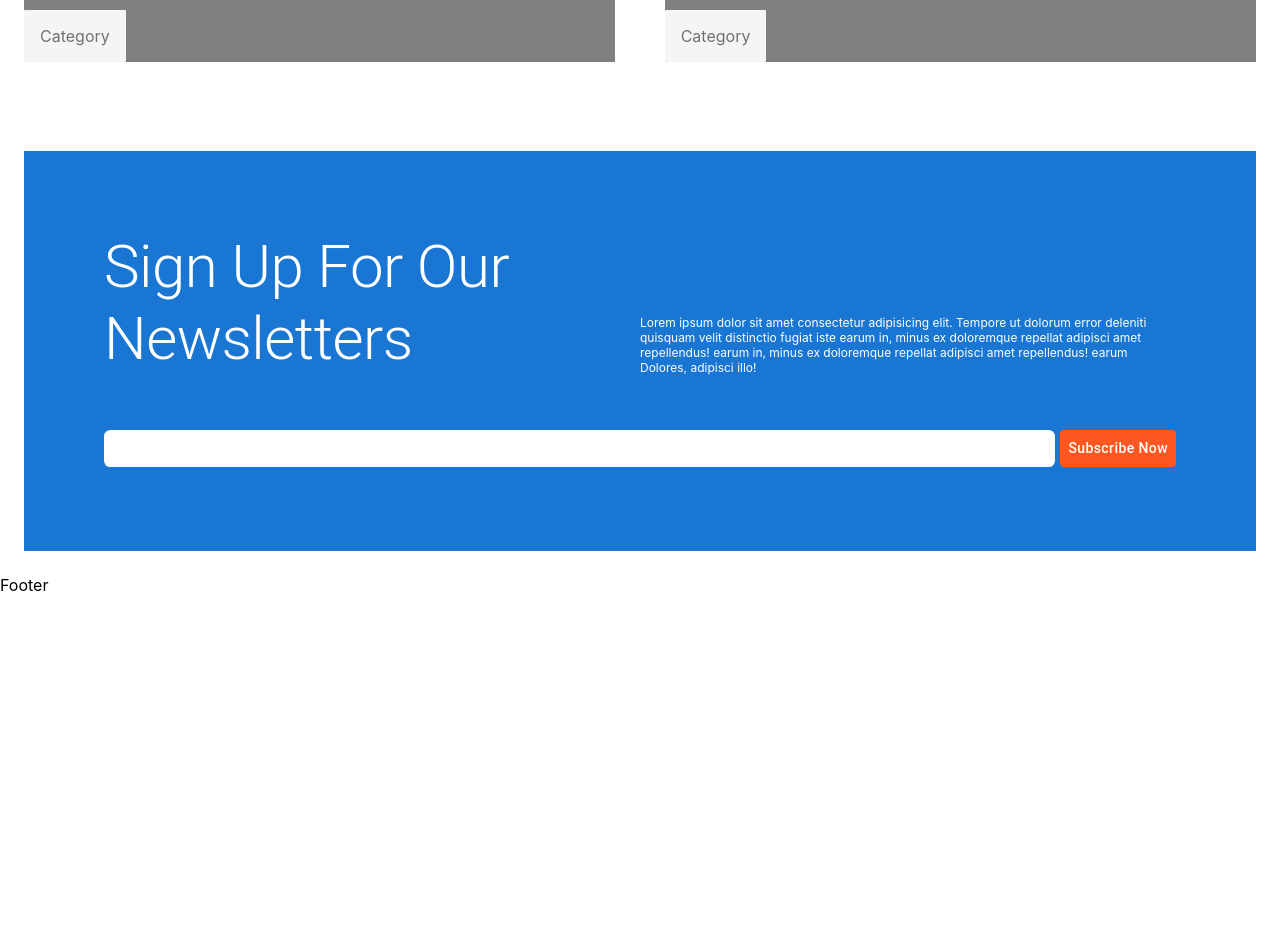
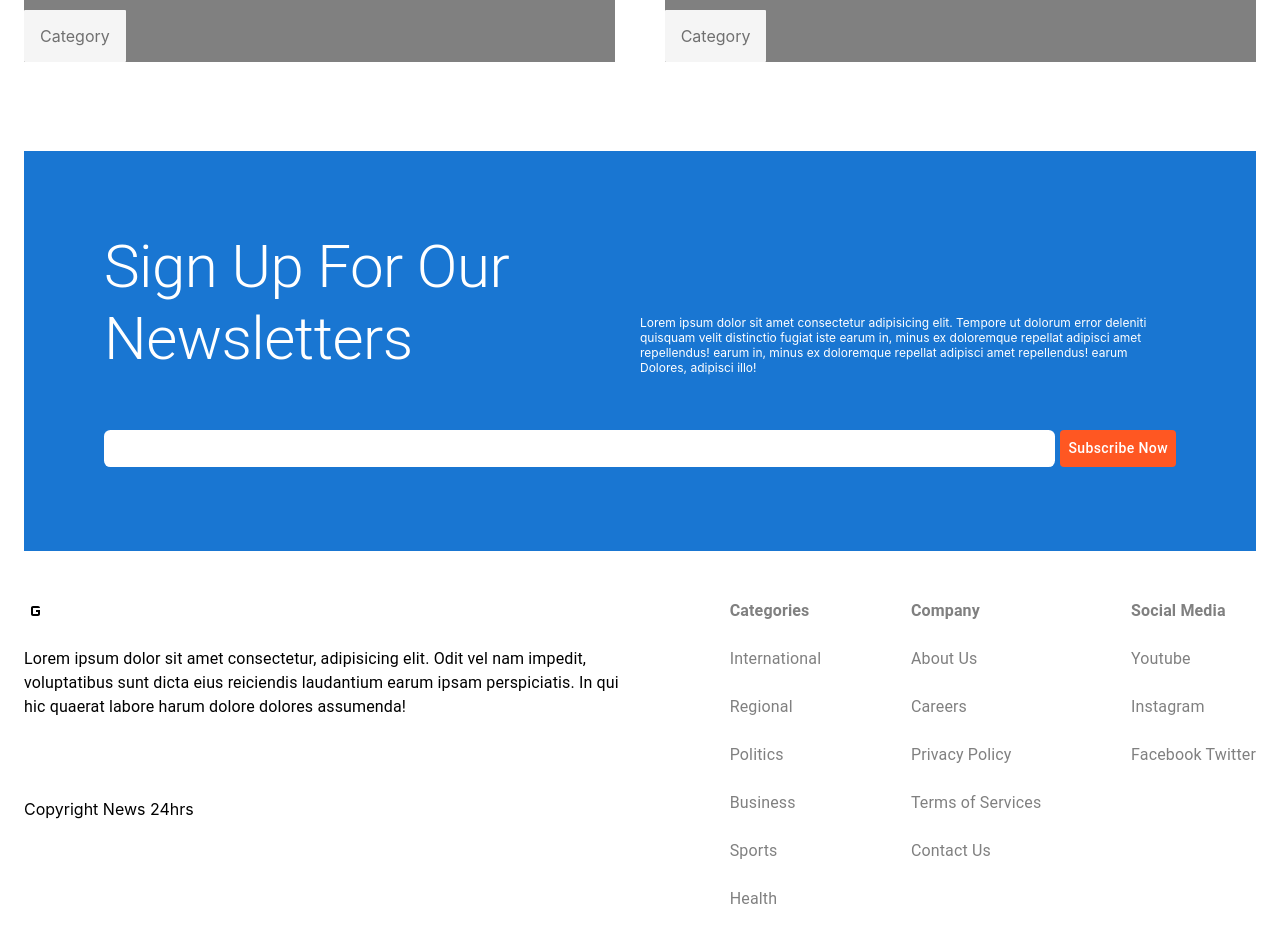
Before and after one commit to Abi0l9/All-News, a React (Create React App) app: page / in a window 1280 px wide. Shown: the part 2680-3623 px from the top of the page. Before the commit the page ends 3275 px from the top, so only its background shows below. Built offline with nearby package versions, Linux system fonts and the light colour scheme.

Commit message:
completed the footer

```diff
--- /dev/null
+++ b/src/components/Footer/FooterContent.jsx
@@ -0,0 +1,58 @@
+import { Box, Stack, Typography } from "@mui/material";
+import React from "react";
+import { HorizontalStack } from "../../styled";
+import { GMobiledata } from "@mui/icons-material";
+
+function FooterContent() {
+  return (
+    <Box sx={{ padding: "24px" }}>
+      <HorizontalStack>
+        <Box width="50%">
+          <Stack justifyContent="space-between">
+            <Stack spacing={3}>
+              <GMobiledata />
+              <Typography>
+                Lorem ipsum dolor sit amet consectetur, adipisicing elit. Odit
+                vel nam impedit, voluptatibus sunt dicta eius reiciendis
+                laudantium earum ipsam perspiciatis. In qui hic quaerat labore
+                harum dolore dolores assumenda!
+              </Typography>
+            </Stack>
+            <Box sx={{ mt: "80px" }}>Copyright News 24hrs</Box>
+          </Stack>
+        </Box>
+        <Box>
+          <Stack spacing={3} color="GrayText">
+            <Typography fontWeight="bold">Categories</Typography>
+            <Typography>International</Typography>
+            <Typography>Regional</Typography>
+            <Typography>Politics</Typography>
+            <Typography>Business</Typography>
+            <Typography>Sports</Typography>
+            <Typography>Health</Typography>
+          </Stack>
+        </Box>
+        <Box>
+          <Stack spacing={3} color="GrayText">
+            <Typography fontWeight="bold">Company</Typography>
+            <Typography>About Us</Typography>
+            <Typography>Careers</Typography>
+            <Typography>Privacy Policy</Typography>
+            <Typography>Terms of Services</Typography>
+            <Typography>Contact Us</Typography>
+          </Stack>
+        </Box>
+        <Box>
+          <Stack spacing={3} color="GrayText">
+            <Typography fontWeight="bold">Social Media</Typography>
+            <Typography>Youtube</Typography>
+            <Typography>Instagram</Typography>
+            <Typography>Facebook Twitter</Typography>
+          </Stack>
+        </Box>
+      </HorizontalStack>
+    </Box>
+  );
+}
+
+export default FooterContent;
--- a/src/components/Footer/index.jsx
+++ b/src/components/Footer/index.jsx
@@ -1,12 +1,13 @@
 import { Box } from "@mui/material";
 import React from "react";
 import Subscribe from "./Subscribe";
+import FooterContent from "./FooterContent";
 
 function Footer() {
   return (
     <Box>
       <Subscribe />
-      Footer
+      <FooterContent />
     </Box>
   );
 }
```
